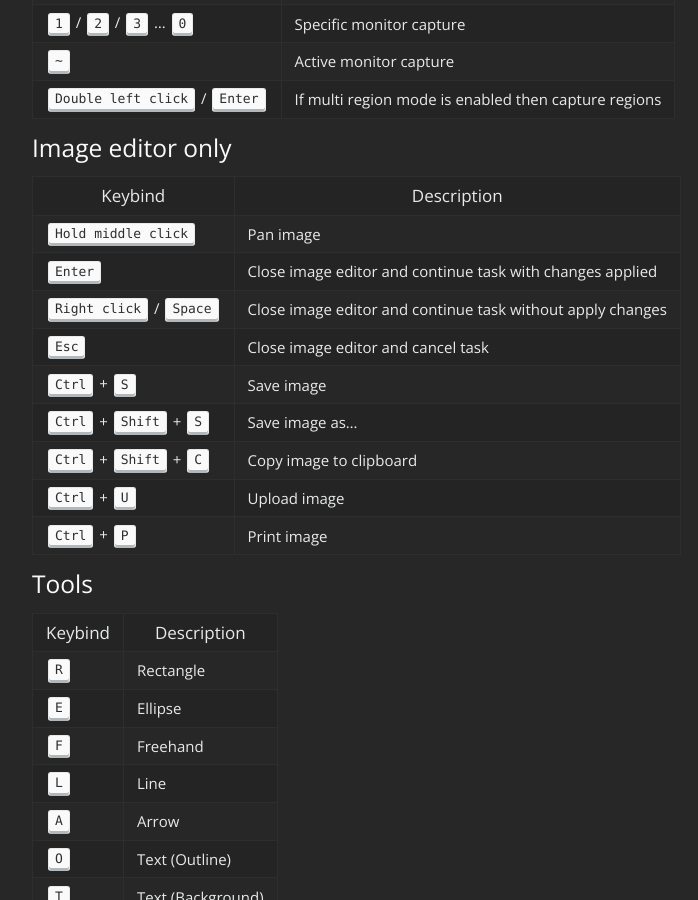
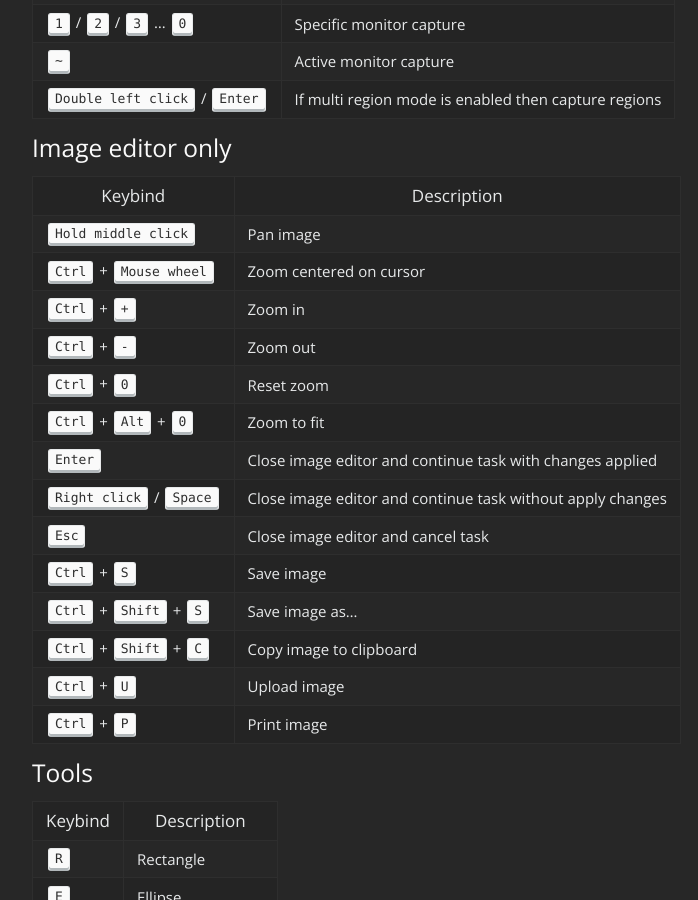
Before and after one commit to ShareX/sharex.github.io, a Jekyll site: the page built from docs/keybinds.md, in a window 1280 px wide and 900 px high, scrolled down 1756 px. Shown: the whole window, without its empty margins (53-751 px from the left). Built offline with Jekyll 4.4.1, drawn with Linux system fonts in a browser that asks for light colours.

Commit message:
Update keybinds.md

```diff
--- a/docs/keybinds.md
+++ b/docs/keybinds.md
@@ -61,6 +61,11 @@ title: Keybinds
 | Keybind | Description |
 | --- | --- |
 | <kbd>Hold middle click</kbd> | Pan image |
+| <kbd>Ctrl</kbd> + <kbd>Mouse wheel</kbd> | Zoom centered on cursor |
+| <kbd>Ctrl</kbd> + <kbd>+</kbd> | Zoom in |
+| <kbd>Ctrl</kbd> + <kbd>-</kbd> | Zoom out |
+| <kbd>Ctrl</kbd> + <kbd>0</kbd> | Reset zoom |
+| <kbd>Ctrl</kbd> + <kbd>Alt</kbd> + <kbd>0</kbd> | Zoom to fit |
 | <kbd>Enter</kbd> | Close image editor and continue task with changes applied |
 | <kbd>Right click</kbd> / <kbd>Space</kbd> | Close image editor and continue task without apply changes |
 | <kbd>Esc</kbd> | Close image editor and cancel task |
```
